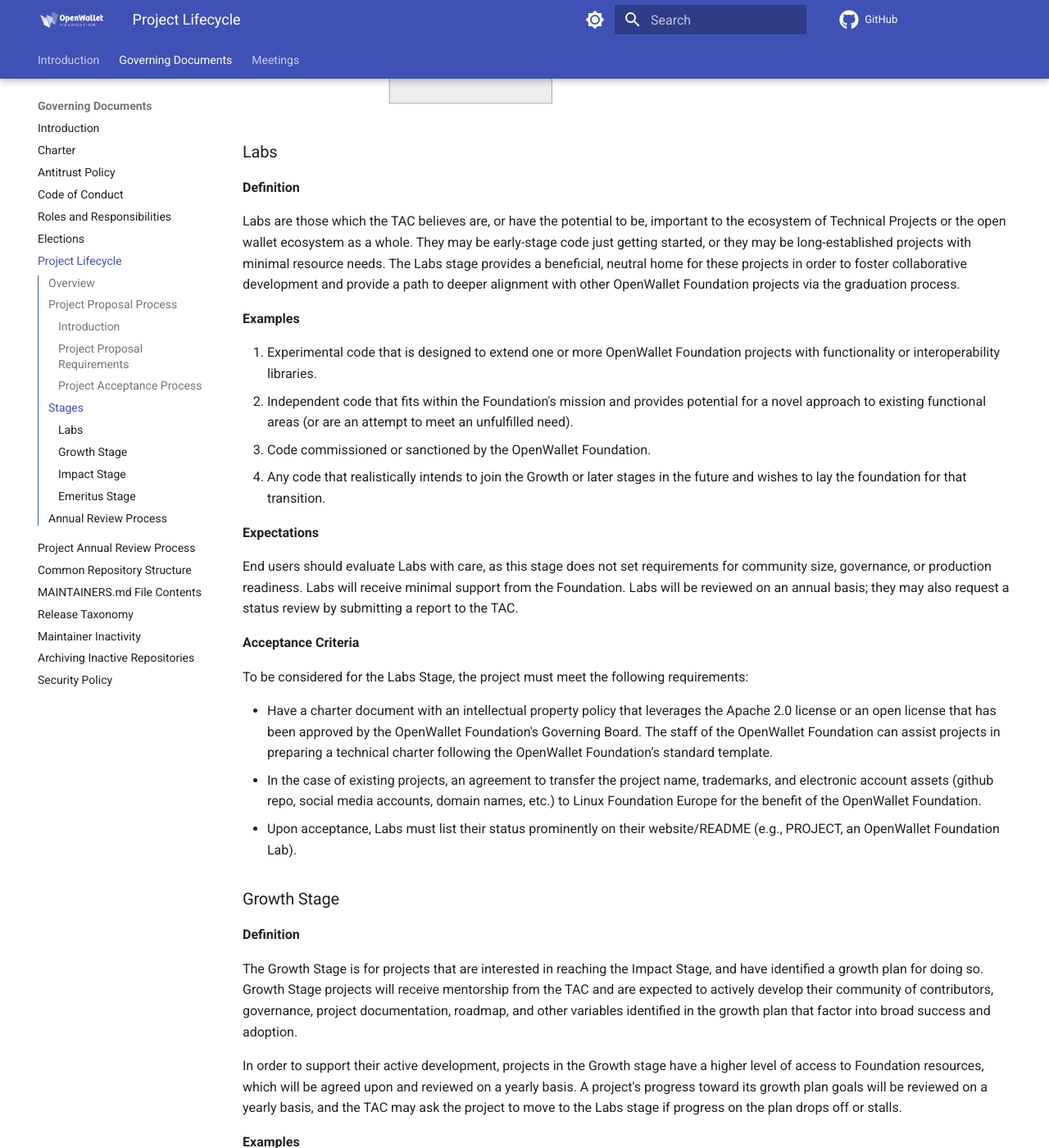
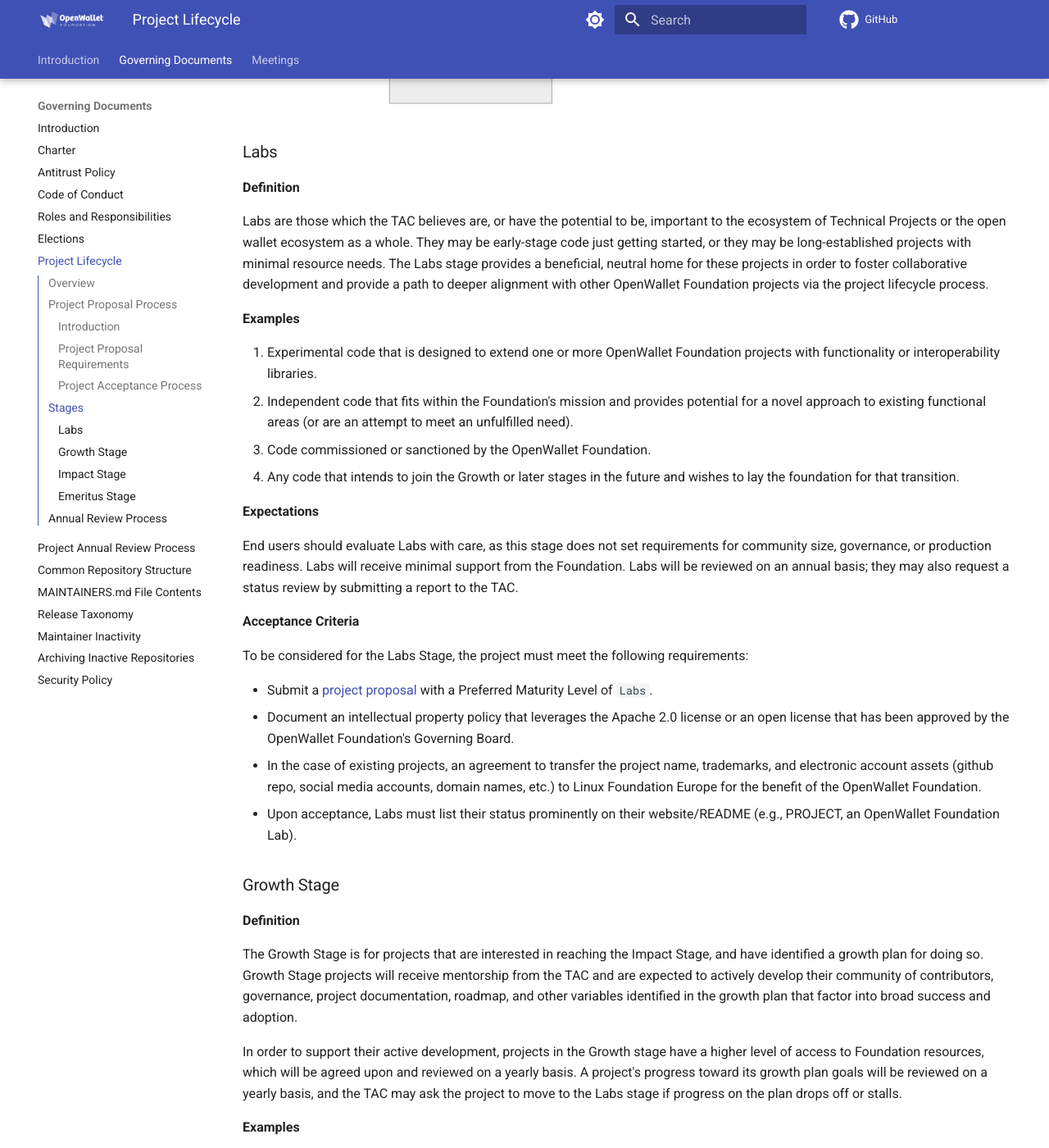
Before and after one commit to openwallet-foundation/tac, an MkDocs documentation site: the page built from docs/governance/project-lifecycle.md, in a window 1280 px wide and 1400 px high, scrolled down 2431 px. Shown: the whole window at 82% size. Built offline with MkDocs 1.6.1 and Material for MkDocs 9.7.7, drawn with Linux system fonts in a browser that asks for light colours; comment, search, counter and statistics services are not loaded.

Commit message:
Lighten up requirements for Labs stage.
Signed-off-by: Tracy Kuhrt <tracy.a.kuhrt@accenture.com>

```diff
--- a/docs/governance/project-lifecycle.md
+++ b/docs/governance/project-lifecycle.md
@@ -75,14 +75,14 @@
 ### Labs
 **Definition**
 
-Labs are those which the TAC believes are, or have the potential to be, important to the ecosystem of Technical Projects or the open wallet ecosystem as a whole. They may be early-stage code just getting started, or they may be long-established projects with minimal resource needs. The Labs stage provides a beneficial, neutral home for these projects in order to foster collaborative development and provide a path to deeper alignment with other OpenWallet Foundation projects via the graduation process.
+Labs are those which the TAC believes are, or have the potential to be, important to the ecosystem of Technical Projects or the open wallet ecosystem as a whole. They may be early-stage code just getting started, or they may be long-established projects with minimal resource needs. The Labs stage provides a beneficial, neutral home for these projects in order to foster collaborative development and provide a path to deeper alignment with other OpenWallet Foundation projects via the project lifecycle process.
 
 **Examples**
 
 1. Experimental code that is designed to extend one or more OpenWallet Foundation projects with functionality or interoperability libraries.
 1. Independent code that fits within the Foundation's mission and provides potential for a novel approach to existing functional areas (or are an attempt to meet an unfulfilled need).
 1. Code commissioned or sanctioned by the OpenWallet Foundation.
-1. Any code that realistically intends to join the Growth or later stages in the future and wishes to lay the foundation for that transition.
+1. Any code that intends to join the Growth or later stages in the future and wishes to lay the foundation for that transition.
 
 **Expectations**
 
@@ -92,7 +92,8 @@
 
 To be considered for the Labs Stage, the project must meet the following requirements:
 
-* Have a charter document with an intellectual property policy that leverages the Apache 2.0 license or an open license that has been approved by the OpenWallet Foundation's Governing Board. The staff of the OpenWallet Foundation can assist projects in preparing a technical charter following the OpenWallet Foundation’s standard template.
+* Submit a [project proposal](https://github.com/openwallet-foundation/project-proposals#instructions-for-proposing-a-project) with a Preferred Maturity Level of `Labs`.
+* Document an intellectual property policy that leverages the Apache 2.0 license or an open license that has been approved by the OpenWallet Foundation's Governing Board.
 * In the case of existing projects, an agreement to transfer the project name, trademarks, and electronic account assets (github repo, social media accounts, domain names, etc.) to Linux Foundation Europe for the benefit of the OpenWallet Foundation.
 * Upon acceptance, Labs must list their status prominently on their website/README (e.g., PROJECT, an OpenWallet Foundation Lab).
 
```
